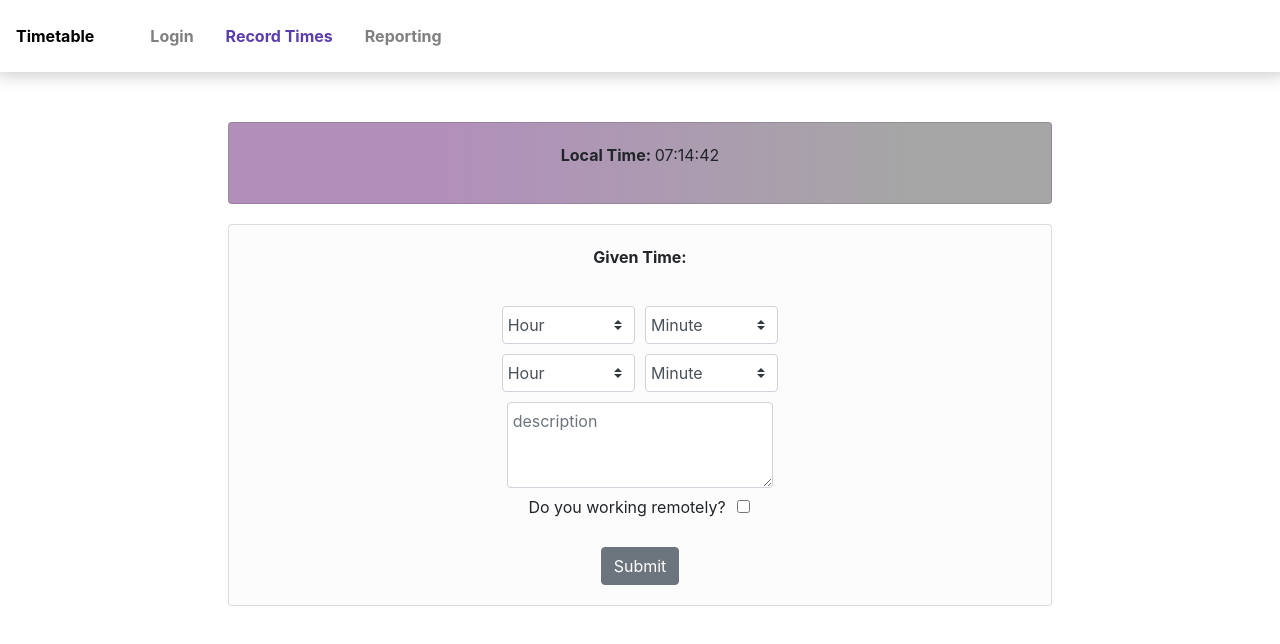
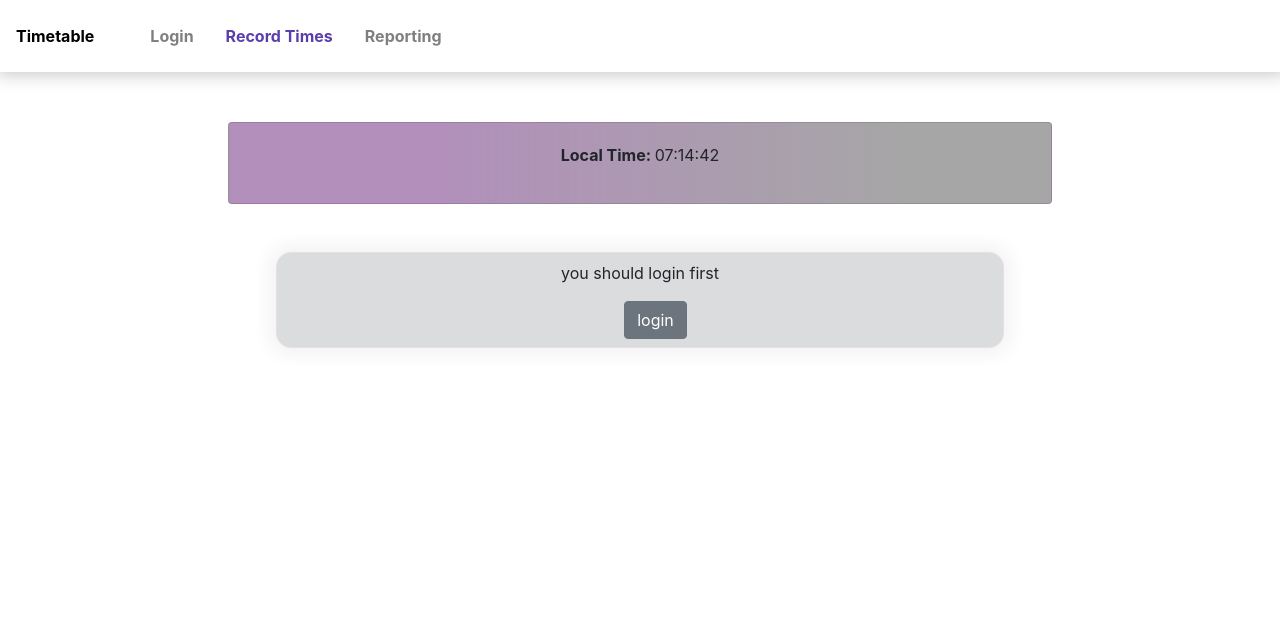
Before and after one commit to mahsaaarajabpour/attendance-system, a React (Create React App) app: page /record in a window 1280 px wide. Shown: the top 644 px of the page. Built offline with nearby package versions, Linux system fonts and the light colour scheme.

Commit message:
connect user info from redux to AddTime component

```diff
--- a/src/pages/AddTime/addTime.css
+++ b/src/pages/AddTime/addTime.css
@@ -42,3 +42,9 @@ button{
 #remote{
     margin: 7px 2px 0 11px;
 }
+.time-login-panel{
+    background-color: #dbdcde;
+    border-radius: 15px;
+    box-shadow: 0px 0px 17px 7px #f5f2f2;
+
+}
--- a/src/pages/AddTime/index.js
+++ b/src/pages/AddTime/index.js
@@ -1,15 +1,16 @@
 import React, {useEffect, useRef, useState} from "react";
 import PageHOC from "../../components/HOC";
 import './addTime.css'
-import {useDispatch} from "react-redux";
+import {useDispatch,useSelector} from "react-redux";
 import {addTask} from "../../redux/userTasks/tasks.action";
 
 function AddTime() {
 
     const [currentTime, setCurrentTime] = useState('')
-    const [timeInfo, setTimeInfo] = useState({description: ''})
+    const [timeInfo, setTimeInfo] = useState({remote:'no', description: ''})
     const [tasks, setTasks] = useState([])
     const dispatch = useDispatch();
+    const userInfo=useSelector(state => state.userData.info)
 
 
     const Hours = () => {
@@ -123,8 +124,18 @@ function AddTime() {
                     <div className='card output'>
                         <p><b>Local Time: </b>{currentTime}</p>
                     </div>
+                    {userInfo.length === 0 ?
 
-                    <div className='card' id='given'><p><b>Given Time:</b></p><p id='input'></p>
+                        <div className="row m-5 p-2 border time-login-panel">
+                            <div className="col-md-12 ">
+                                <p className="row justify-content-center">you should login first </p>
+                                <a className="row justify-content-center btn btn-secondary ml-3" href="/">login</a>
+                            </div>
+                        </div> :
+
+                        <div className='card' id='given'><p>
+                            <b>hi {userInfo[userInfo.length-1].name}</b>
+                        </p>
                             <form onSubmit={addTime}>
 
                                 {/*start*/}
@@ -189,6 +200,7 @@ function AddTime() {
                                 <button type="submit" className="btn btn-secondary">Submit</button>
                             </form>
                         </div>
+                    }
                 </div>
             </div>
         </PageHOC>
```
Lines whose indentation alone changed are shown as unchanged.
